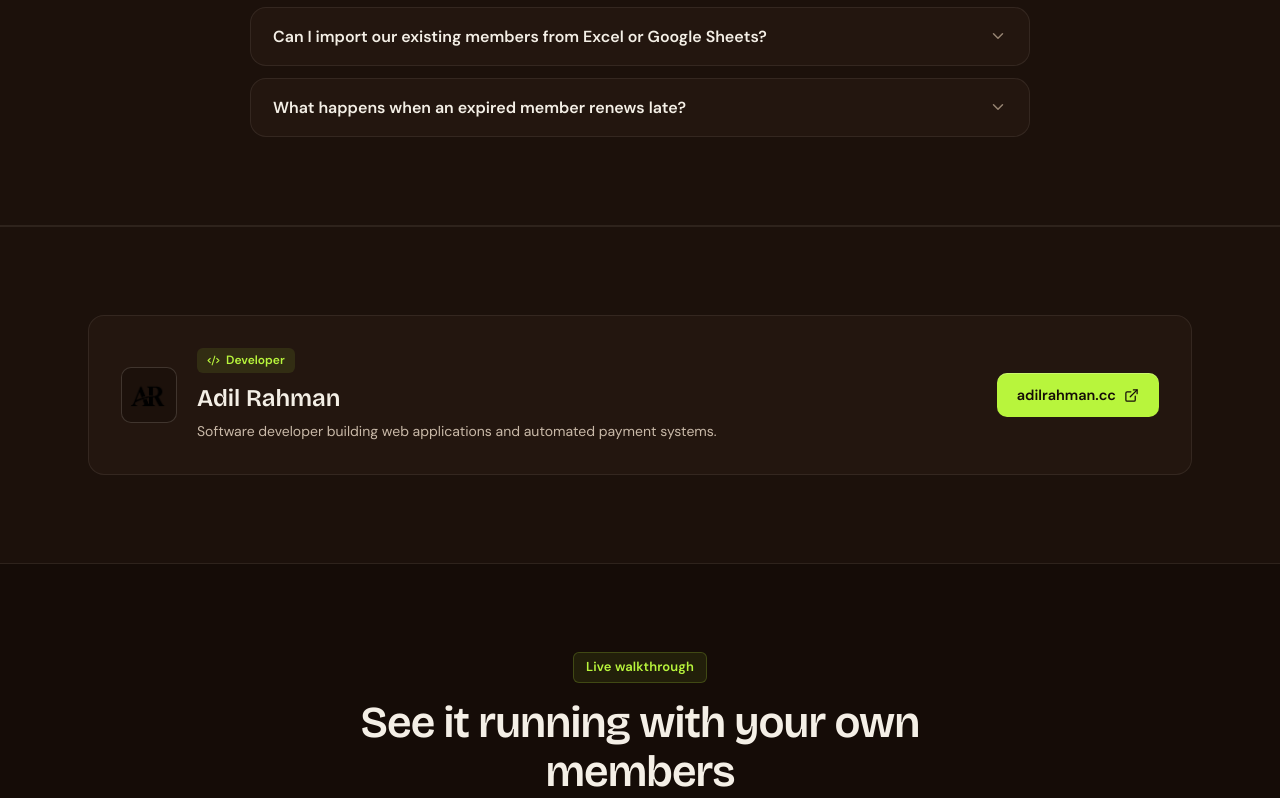
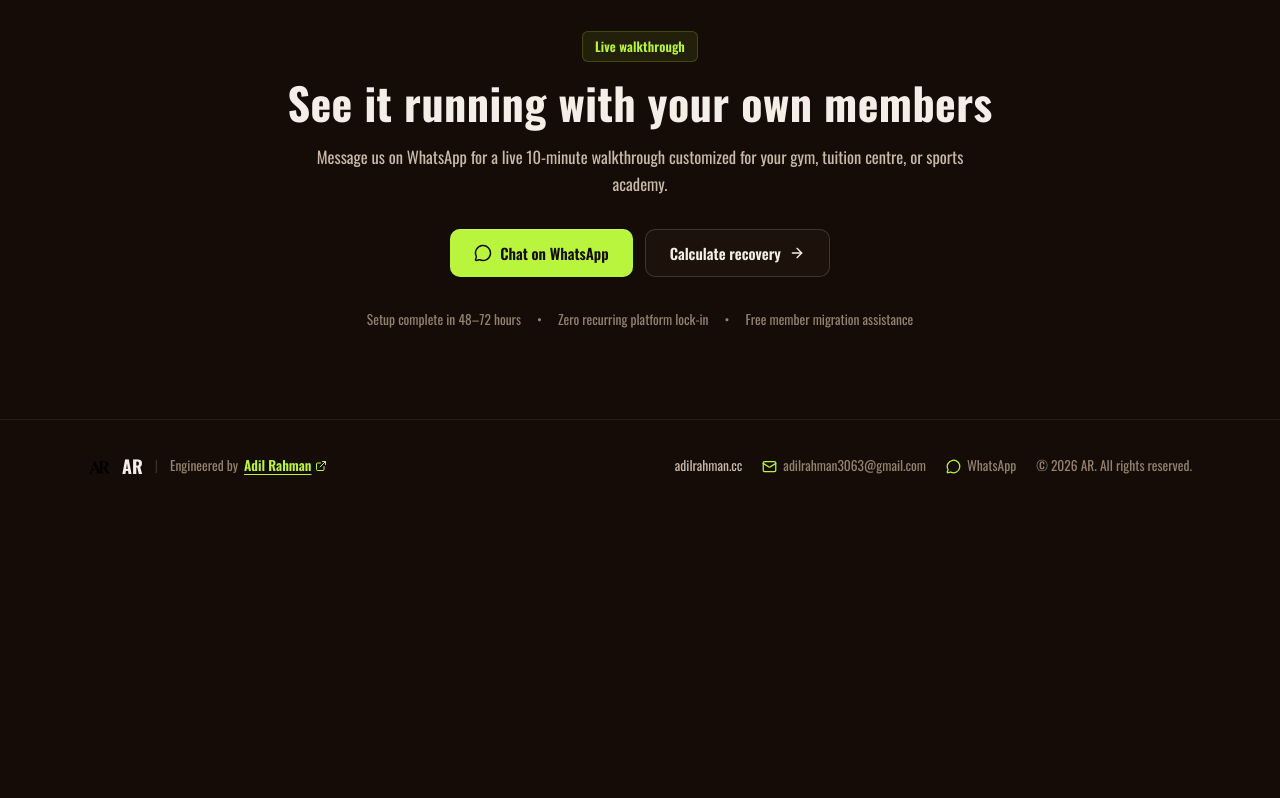
Before and after one commit to adil-rahman-3063/AR-Membership-manager, a Next.js app: page / in a window 1280 px wide. Shown: the part 8192-8990 px from the top of the page. After the commit the page ends 8713 px from the top, so only its background shows below. Built offline with nearby package versions, Linux system fonts and the light colour scheme.

Commit message:
feat(typography): apply Oswald font across layout and styling with optimized letter-spacing

```diff
--- /dev/null
+++ b/googlefddf5aa76776d581.html
@@ -0,0 +1 @@
+google-site-verification: googlefddf5aa76776d581.html
--- /dev/null
+++ b/public/googlefddf5aa76776d581.html
@@ -0,0 +1 @@
+google-site-verification: googlefddf5aa76776d581.html
--- a/src/app/globals.css
+++ b/src/app/globals.css
@@ -1,4 +1,4 @@
-@import url('https://fonts.googleapis.com/css2?family=Bricolage+Grotesque:opsz,wght@12..96,500;600;700&family=DM+Sans:ital,opsz,wght@0,9..40,400;0,9..40,500;0,9..40,600;1,9..40,400&display=swap');
+@import url('https://fonts.googleapis.com/css2?family=DM+Sans:ital,opsz,wght@0,9..40,400;0,9..40,500;0,9..40,600;1,9..40,400&family=Oswald:wght@300;400;500;600;700&display=swap');
 
 :root {
   --bg-main: #150c07;
@@ -23,8 +23,8 @@
   --wa-green: #25d366;
   --wa-text: #e4f5ee;
 
-  --font-heading: 'Bricolage Grotesque', -apple-system, BlinkMacSystemFont, sans-serif;
-  --font-body: 'DM Sans', -apple-system, BlinkMacSystemFont, sans-serif;
+  --font-heading: 'Oswald', sans-serif;
+  --font-body: 'Oswald', sans-serif;
 
   --radius-xs: 4px;
   --radius-sm: 6px;
@@ -53,6 +53,8 @@ html {
 body {
   margin: 0;
   font-family: var(--font-body);
+  font-optical-sizing: auto;
+  font-style: normal;
   background-color: var(--bg-main);
   color: var(--text-primary);
   line-height: 1.6;
@@ -104,8 +106,10 @@ input, select {
 /* Typography Headings */
 .h {
   font-family: var(--font-heading);
-  letter-spacing: -0.02em;
-  line-height: 1.1;
+  font-optical-sizing: auto;
+  font-style: normal;
+  letter-spacing: 0.01em;
+  line-height: 1.15;
   color: var(--text-primary);
 }
 
@@ -267,8 +271,8 @@ input, select {
 .hero-left h1 {
   font-size: 56px;
   font-weight: 700;
-  line-height: 1.08;
-  letter-spacing: -0.025em;
+  line-height: 1.1;
+  letter-spacing: 0.01em;
   margin-bottom: 20px;
 }
 
@@ -534,7 +538,7 @@ input, select {
   font-size: 40px;
   font-weight: 700;
   max-width: 800px;
-  letter-spacing: -0.02em;
+  letter-spacing: 0.01em;
 }
 
 .sub {
@@ -875,7 +879,7 @@ input, select {
   font-weight: 700;
   margin: 0 auto 16px;
   max-width: 720px;
-  letter-spacing: -0.02em;
+  letter-spacing: 0.01em;
 }
 
 /* Footer */
--- a/src/app/layout.tsx
+++ b/src/app/layout.tsx
@@ -71,7 +71,7 @@ export default function RootLayout({
         <link rel="preconnect" href="https://fonts.googleapis.com" />
         <link rel="preconnect" href="https://fonts.gstatic.com" crossOrigin="anonymous" />
         <link
-          href="https://fonts.googleapis.com/css2?family=Bricolage+Grotesque:opsz,wght@12..96,600;700;800&family=DM+Sans:ital,opsz,wght@0,9..40,400;0,9..40,500;0,9..40,600;0,9..40,700;1,9..40,400&display=swap"
+          href="https://fonts.googleapis.com/css2?family=DM+Sans:ital,opsz,wght@0,9..40,400;0,9..40,500;0,9..40,600;1,9..40,400&family=Oswald:wght@300;400;500;600;700&display=swap"
           rel="stylesheet"
         />
         <script
--- a/src/components/Footer.tsx
+++ b/src/components/Footer.tsx
@@ -59,9 +59,9 @@ export default function Footer() {
             >
               <span>adilrahman.cc</span>
             </a>
-            <a href="mailto:hello@adilrahman.cc" style={{ display: "inline-flex", alignItems: "center", gap: "6px" }}>
+            <a href="https://mail.google.com/mail/?view=cm&fs=1&to=adilrahman3063@gmail.com&su=Requesting+Demo+-+AR+Membership+Software&body=Hi+Adil,%0A%0AI+came+across+your+AR+Membership+software+and+would+love+to+see+a+quick+demo+to+learn+more+about+how+it+works.%0A%0APlease+let+me+know+your+availability+for+a+brief+call+or+walkthrough.%0A%0AThanks!" style={{ display: "inline-flex", alignItems: "center", gap: "6px" }}>
               <Mail size={15} color="var(--lime-accent)" />
-              <span>hello@adilrahman.cc</span>
+              <span>adilrahman3063@gmail.com</span>
             </a>
             <a
               href={WHATSAPP_DEMO_URL}
```
